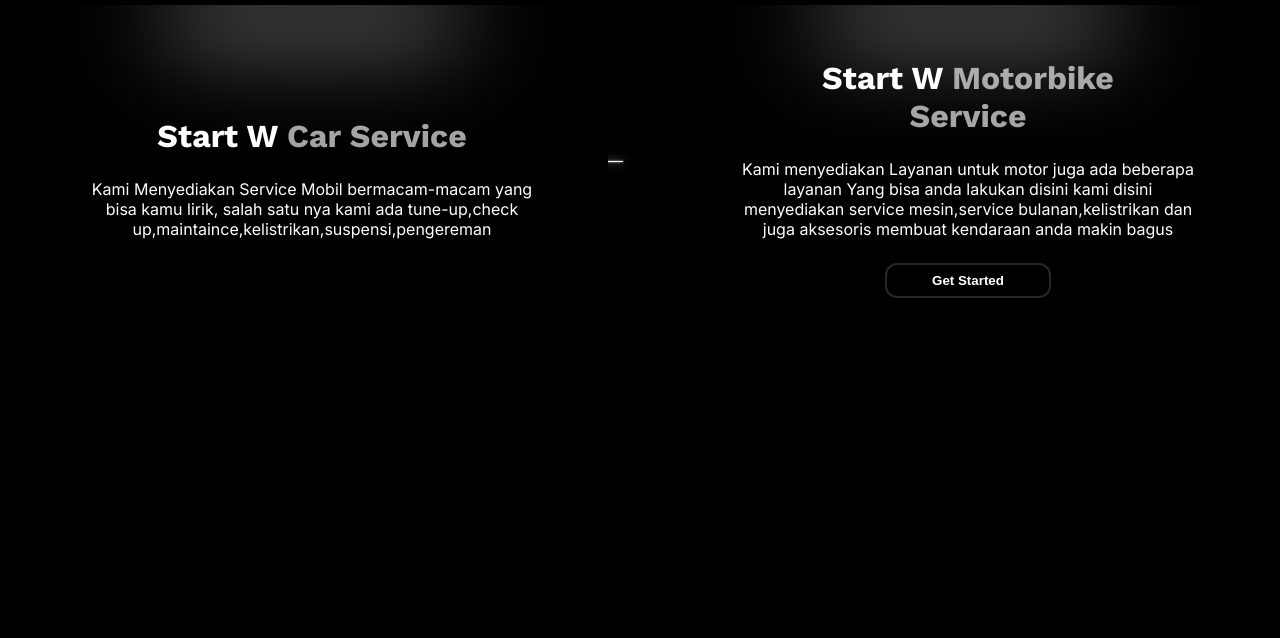
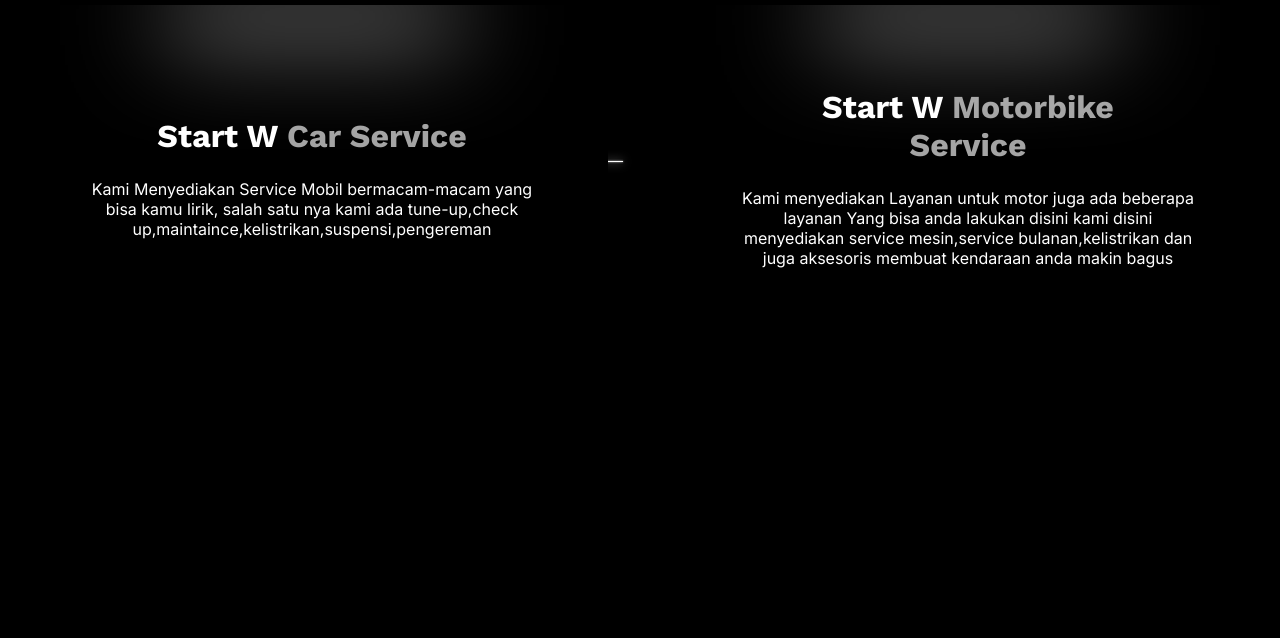
Before and after one commit to dennva/Lazzy, a plain HTML site: page index.html in a window 1280 px wide. Shown: the part 1139-1777 px from the top of the page. Drawn offline with nearby package versions, Linux system fonts and the light colour scheme; files whose address does not match are found by name.

Commit message:
index.html

```diff
--- a/index.html
+++ b/index.html
@@ -202,7 +202,7 @@
                   kami disini menyediakan service mesin,service bulanan,kelistrikan dan juga aksesoris membuat
                   kendaraan anda makin bagus
                 </p>
-                <button><span>Get Started</span></button>
+                <!--button><span>Get Started</span></button-->
               </div>
             </div>
           </div>
```
